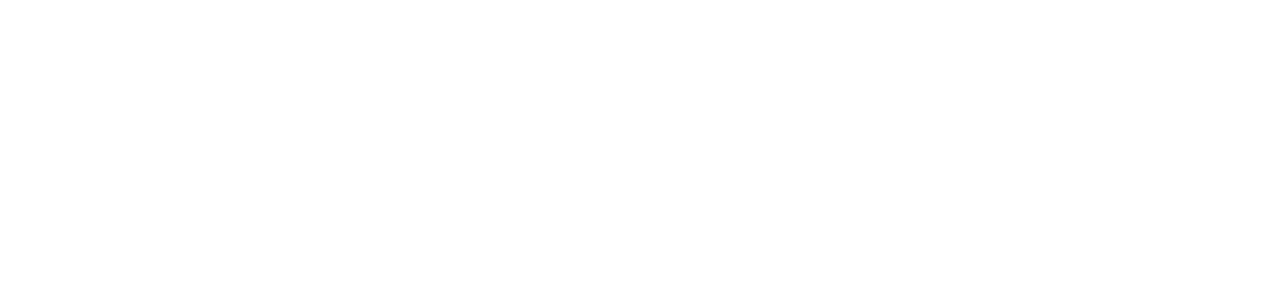
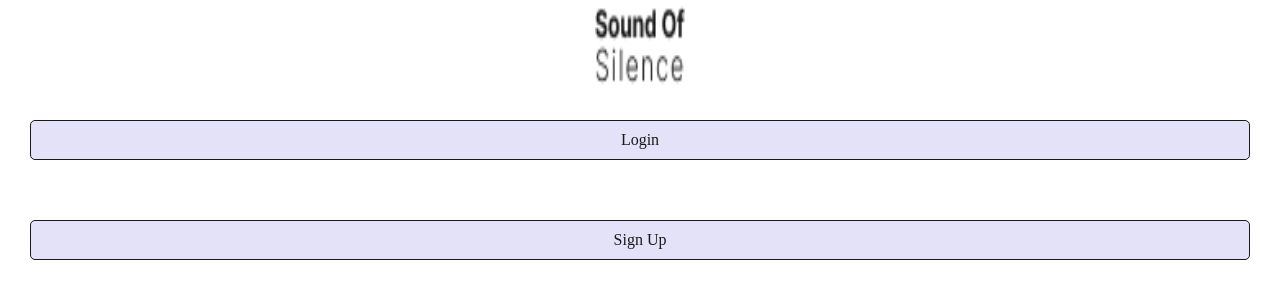
Before and after one commit to Madelainepereira/soundofsilence, a React (Vite) app: page / in a window 1280 px wide. Shown: the top 300 px of the page. Built offline with nearby package versions, Linux system fonts and the light colour scheme.

Commit message:
home styled

```diff
--- a/src/App.jsx
+++ b/src/App.jsx
@@ -1,11 +1,12 @@
 import './App.css'
+import Home from './pages/home/home'
 
 function App() {
 
 
   return (
     <>
-
+      <Home/>
     </>
 
 
--- a/src/components/Button2/Button2.css
+++ b/src/components/Button2/Button2.css
@@ -5,7 +5,7 @@
     padding: 10px 20px;
     font-size: 16px;
     cursor: pointer;
-    margin: 5px;
+    margin: 30px;
     border-radius: 5px;
   }
 
--- a/src/components/Button2/Button2.jsx
+++ b/src/components/Button2/Button2.jsx
@@ -3,7 +3,7 @@
 
 const Button2 = ({ text }) => {
   return (
-    <button>
+    <button className='Button2'>
       {text}
     </button>
   );
--- /dev/null
+++ b/src/pages/home/home.css
@@ -0,0 +1,16 @@
+.home{
+    display: flex;
+    flex-direction: column;
+
+}
+
+.homeimage{
+    display: flex;
+    flex-direction: column;
+    align-items: center;
+}
+
+.logohome{
+    height: 90px;
+    width: 90px;
+}
--- a/src/pages/home/home.jsx
+++ b/src/pages/home/home.jsx
@@ -1,13 +1,15 @@
-import Button2 from './Button2';
+import Button2 from '../../components/Button2/Button2';
 import logo from '../../assets/logo.png';
+import './home.css'
 
 const Home = () => {
 
   return (
-    <div>
-      <img src={logo} alt="Image sound of silence" />
-      <Button2 text="Botón 1" />
-      <Button2 text="Botón 2" />
+    <div className='home'>
+      <div className='homeimage'><img className='logohome' src={logo} alt="Image sound of silence" /></div>
+
+      <Button2 text="Login" />
+      <Button2 text="Sign Up" />
     </div>
   );
 }
```
